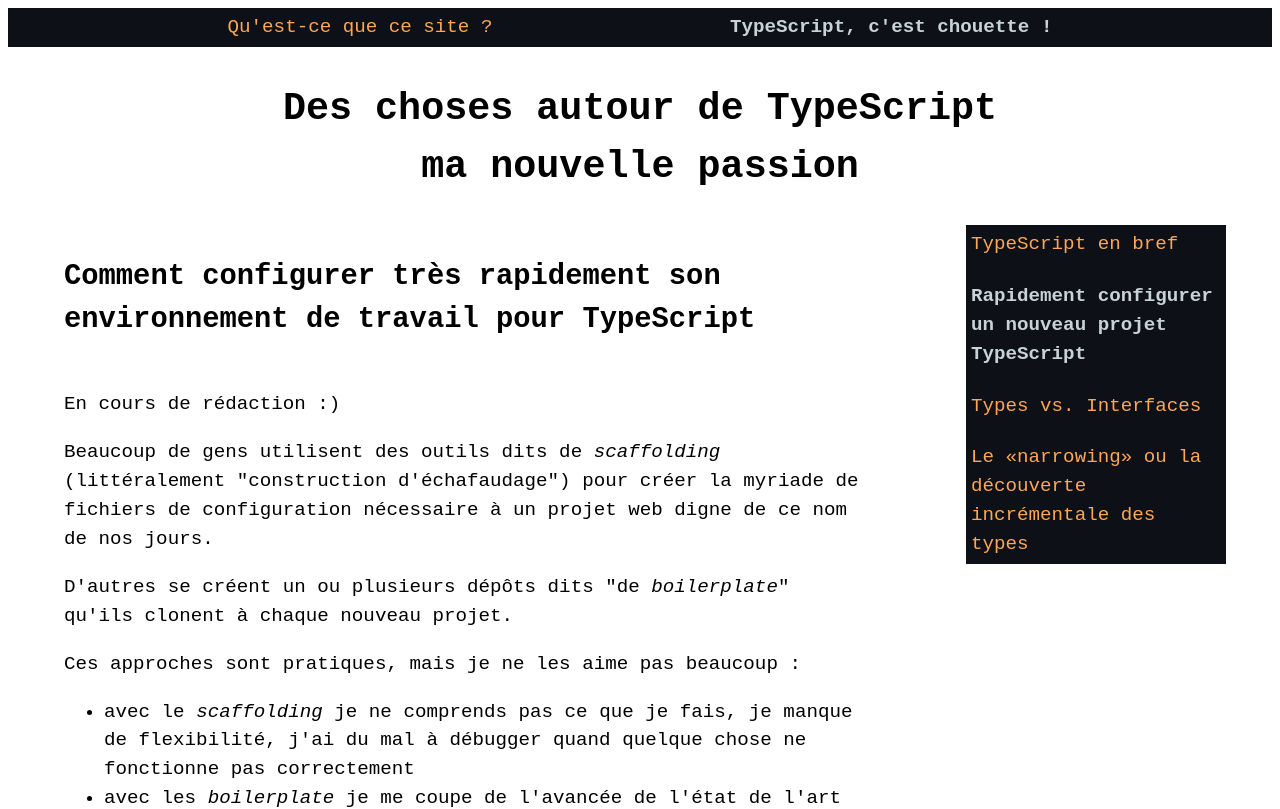
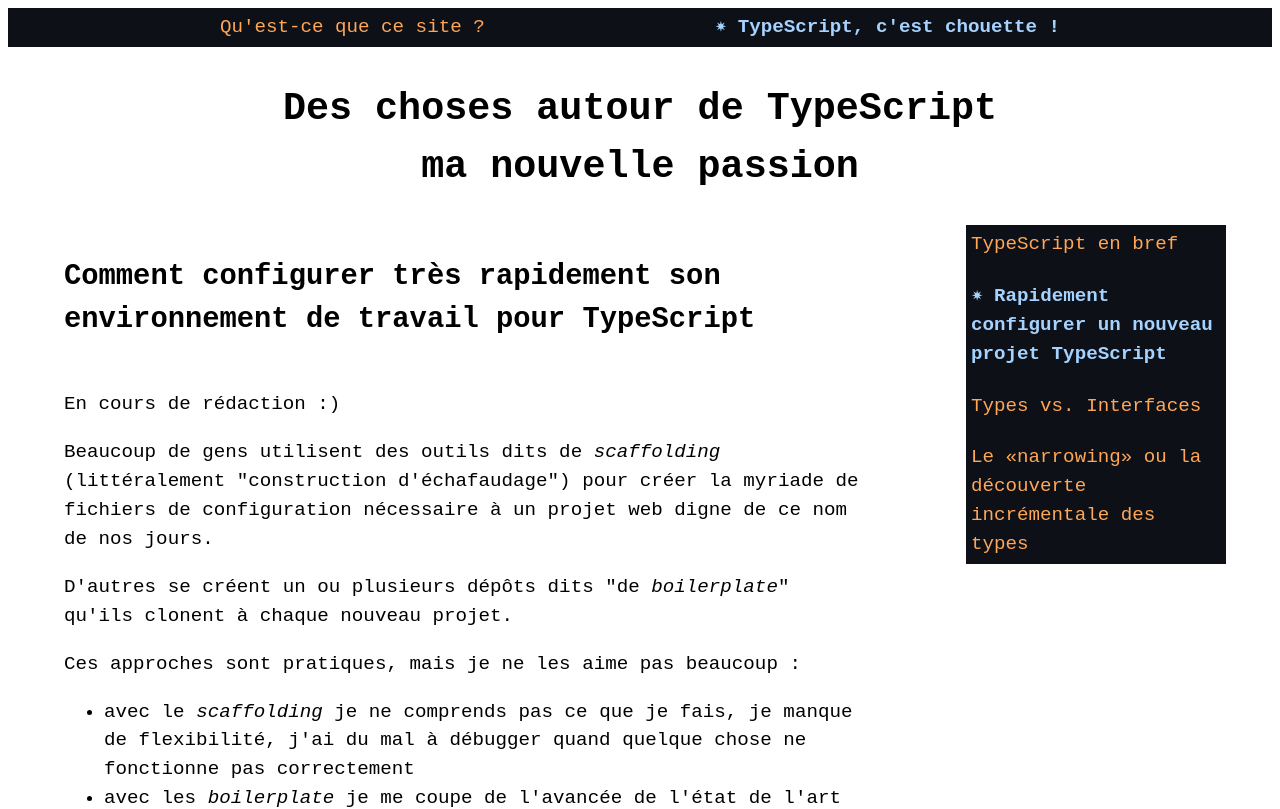
Before and after one commit to djfm/djfm.github.io, a React app: page /typescript/vite-mettre-en-place-environnement-typescript in a window 1280 px wide. Shown: the top 809 px of the page. Built offline with nearby package versions, Linux system fonts and the light colour scheme; the HTML template or start-up script is replaced by a standard one.

Commit message:
a bit of content, and styling

```diff
--- a/src/client/Components/About.tsx
+++ b/src/client/Components/About.tsx
@@ -63,7 +63,7 @@
           sur le côté fonctionnel et rencontrer les utilisateurs pour bien comprendre
           le problème qu&apos;on cherche à résoudre.
         </p>
-        <aside>
+        <section>
           Pour ce site, <strong>le cahier des charges que je me suis fixé</strong> est:
           <ul>
             <li>
@@ -82,7 +82,7 @@
             <li>que ça puisse éventuellement intéresser quelques lecteurs</li>
             <li><small>que ça me ramène des leads en masse</small></li>
           </ul>
-        </aside>
+        </section>
         <p>
           Le <strong>code du site est <a rel="noreferrer" target="blank" href="https://github.com/djfm/djfm.github.io">sur GitHub</a></strong>,
           je parlerai à l&apos;occasion de comment il est fait
--- a/src/client/Components/App.tsx
+++ b/src/client/Components/App.tsx
@@ -5,25 +5,16 @@
   Switch,
 } from 'react-router-dom';
 
-import styled from 'styled-components';
-
 import MainNavSmallScreen from './MainNavSmallScreen';
 import MainNavLargeScreen from './MainNavLargeScreen';
 import Footer from './Footer';
 
 import {
+  AppRoot,
   WithHorizontalPadding,
 } from './common/Styled';
 
 import routes from './common/mainMenuRoutes';
-
-const AppRoot = styled.div`
-  font-family: monospace;
-  font-size: 1.2rem;
-  line-height: 1.5;
-  word-break: normal;
-  overflow-wrap: break-word;
-`;
 
 const App: React.FC = () => (
   <div>
--- a/src/client/Components/MainNavLargeScreen.tsx
+++ b/src/client/Components/MainNavLargeScreen.tsx
@@ -1,12 +1,14 @@
 import React from 'react';
 
 import styled from 'styled-components';
+
+import { NavLink } from 'react-router-dom';
 
 import {
   darkColor,
   bp3min,
   HorizUnordListNoBullets,
-  StyledNavLink,
+  Nav,
 } from './common/Styled';
 
 import routes from './common/mainMenuRoutes';
@@ -27,17 +29,19 @@
 `;
 
 const MainNavLargeScreen: React.FC = () => (
+  <Nav>
     <HUL>
       {routes.map(
         ({ to, title, exact }) => (
           <li key={to}>
-          <StyledNavLink exact={exact} to={to} activeClassName="active">
+            <NavLink exact={exact} to={to} activeClassName="active">
               {title}
-          </StyledNavLink>
+            </NavLink>
           </li>
         ),
       )}
     </HUL>
+  </Nav>
 );
 
 export default MainNavLargeScreen;
--- a/src/client/Components/MainNavSmallScreen.tsx
+++ b/src/client/Components/MainNavSmallScreen.tsx
@@ -5,6 +5,7 @@
 
 import {
   useHistory,
+  NavLink,
 } from 'react-router-dom';
 
 import styled from 'styled-components';
@@ -12,7 +13,7 @@
 import {
   bp2Max,
   darkColor,
-  StyledNavLink,
+  Nav,
   VertUnordListNoBullets,
 } from './common/Styled';
 
@@ -101,24 +102,24 @@
         width="48px"
         onClick={closeMenu}
       />
-      <nav>
+      <Nav>
         <VertUnordListNoBullets>
           {routes.map(
             ({ to, title, exact }) => (
               <li key={to}>
-                <StyledNavLink
+                <NavLink
                   exact={exact}
                   to={to}
                   activeClassName="active"
                   onClick={closeMenu}
                 >
                   {title}
-                </StyledNavLink>
+                </NavLink>
               </li>
             ),
           )}
         </VertUnordListNoBullets>
-      </nav>
+      </Nav>
     </div>
   );
 
--- a/src/client/Components/TypeScript/0-Introduction.tsx
+++ b/src/client/Components/TypeScript/0-Introduction.tsx
@@ -9,6 +9,7 @@
 
 import {
   Article,
+  Aside,
   H1,
   NoWrap,
   UL,
@@ -190,11 +191,11 @@
           pour être ensuite exécuté dans l&apos;environnement cible
           comme n&apos;importe quel code JavaScript.
         </p>
-        <aside>
+        <Aside>
           Il serait peut-être plus correct de parler de transpilation, mais je n&apos;ai
           pas envie d&apos;entrer dans ce genre de débats. On pourraît aussi dire
           qu&apos;un assembleur transpile des instructions en code binaire...
-        </aside>
+        </Aside>
         <p>
           On peut compiler son code vers du JavaScript avec <strong><i>tsc</i></strong> disponible
           dans le paquet npm <i>typescript</i> ou,&nbsp;
--- a/src/client/Components/TypeScript/1-FastSetup.tsx
+++ b/src/client/Components/TypeScript/1-FastSetup.tsx
@@ -2,6 +2,7 @@
 
 import {
   Article,
+  Aside,
   H1,
   NoWrap,
 } from '../common/Styled';
@@ -145,8 +146,8 @@
           `}
         </CodeSample>
         <p>
-          Maintenant qu&apos;on a un <i>package</i> défini, on peut mettre à jour
-          <i>yarn</i>&apos;:
+          Maintenant qu&apos;on a un <i>package</i> défini, on peut mettre à jour&nbsp;
+          <i>yarn</i>&nbsp;:
         </p>
         <CodeSample title="Mise à jour de yarn vers la v2" language="bash">
           {`
@@ -159,10 +160,10 @@
           Le <code>echo &quot;nodeLinker: node-modules&quot; &gt;&gt; .yarnrc.yml</code> est
           important,
           cela dit à <i>yarn</i> d&apos;utiliser un traditionnel dossier <i>node_modules</i> au
-          lieu de sa nouvelle architecture dénommée <i>Plug&apos;n&pos;Play</i>
+          lieu de sa nouvelle architecture dénommée <i>Plug&apos;n&apos;Play</i>
         </p>
         <p>
-          <i>Plug&apos;n&pos;Play</i> c&apos;est très bien sur le papier, mais ça fonctionne
+          <i>Plug&apos;n&apos;Play</i> c&apos;est très bien sur le papier, mais ça fonctionne
           encore un peu mal avec un certain nombre d&apos;outils, donc pour le moment je ne
           l&apos;utilise pas.
         </p>
@@ -190,6 +191,7 @@
         <p>
           On répond aux questions&nbsp;:
           <br />
+          <br />
           <dt>How would you like to use ESLint?</dt>
           <dd>To check syntax, find problems, and enforce code style</dd>
           <dt>What type of modules does your project use?</dt>
@@ -207,6 +209,25 @@
           <dt>What format do you want your config file to be in?</dt>
           <dd>JSON</dd>
         </p>
+        <Aside>
+          <p>
+            De façon générale, quand j&apos;ai le choix
+            du <strong>type de fichier</strong> pour un fichier
+            de <strong>configuration</strong>, <strong>je choisis <i>JSON</i></strong>&nbsp;:
+            <br />
+            Ça évite des problèmes de chargement. Par exemple si on veut utiliser
+            les modules <i>ESM</i>, i.e. les modules natifs avec <i>import</i> et
+            <i>export</i>, on doit mettre <code>type: &quot;module&quot;</code> dans
+            son <i>package.json</i> du coup <i>eslint</i> va se plaindre si on ne fait
+            pas un <i>export default</i> de sa configuration, mais paradoxalement
+            lui-même ne gère pas les modules natifs et échouera à charger sa propre
+            configuration.
+            <br />
+            Même genre de galère avec les configs en <i>TypeScript</i> et en <i>JavaScript</i>.
+            <br />
+            Le <i>JSON</i> c&apos;est interopérable, ça évite bien des ennuis.
+          </p>
+        </Aside>
         <p>
           Là, ça va nous proposer d&apos;installer les dépendances qui vont bien, mais
           il va les installer avec <i>npm</i> et ce n&apos;est pas ce qu&apos;on veut,
--- a/src/client/Components/TypeScript/Index.tsx
+++ b/src/client/Components/TypeScript/Index.tsx
@@ -3,6 +3,7 @@
 } from 'react';
 
 import {
+  NavLink,
   Route,
   Switch,
   useRouteMatch,
@@ -11,8 +12,8 @@
 import {
   H1,
   Main,
+  Nav,
   NotTooWide,
-  StyledNavLink,
   TwoColumnsRightMenu,
   VertUnordListNoBullets,
 } from '../common/Styled';
@@ -82,7 +83,7 @@
       <H1>Des choses autour de TypeScript<br />ma nouvelle passion</H1>
       <TwoColumnsRightMenu>
         <NotTooWide>
-          <nav>
+          <Nav>
             <VertUnordListNoBullets>
               {routes.map(({
                 to,
@@ -90,17 +91,17 @@
                 exact,
               }) => (
                 <li key={to}>
-                  <StyledNavLink
+                  <NavLink
                     exact={exact}
                     to={buildURL(url, to)}
                     activeClassName="active"
                   >
                     {title}
-                  </StyledNavLink>
+                  </NavLink>
                 </li>
               ))}
             </VertUnordListNoBullets>
-          </nav>
+          </Nav>
         </NotTooWide>
         <Switch>
           {sortRoutesForSwitch(routes).map(({
--- a/src/client/Components/common/Styled.ts
+++ b/src/client/Components/common/Styled.ts
@@ -1,10 +1,10 @@
-import { NavLink } from 'react-router-dom';
-
 import styled from 'styled-components';
 
 export const brightColor = '#ffa657';
-export const brightColor2 = '#c9d1d9';
+export const brightColor2 = '#0080ff';
+export const brightColor3 = '#a5d2ff';
 export const darkColor = '#0d1117';
+export const intermediateColor = '#795548';
 
 /**
  * breakpoints
@@ -21,6 +21,58 @@
 
 // end breakpoints
 
+export const AppRoot = styled.div`
+  font-family: monospace;
+  font-size: 1.2rem;
+  line-height: 1.5;
+  word-break: normal;
+  overflow-wrap: break-word;
+
+  a  {
+    text-decoration: none;
+    color: ${brightColor2};
+
+    &:visited {
+      color: ${brightColor2};
+    }
+  }
+`;
+
+export const Aside = styled.aside`
+  font-size: 0.7em;
+  margin: 15px 0 15px 30px;
+  padding: 5px 15px 5px 15px;
+  2px 2px 3px 1px ${intermediateColor};
+
+  > *:first-child {
+    margin-top: 0;
+  }
+
+  > *:last-child {
+    margin-bottom: 0;
+  }
+`;
+
+export const Nav = styled.nav`
+  a {
+    text-decoration: none;
+    color: ${brightColor};
+
+    &:visited {
+      color: ${brightColor};
+    }
+
+    &.active {
+      font-weight: bold;
+      color: ${brightColor3};
+
+      &::before {
+        content: "✴ ";
+      }
+    }
+  }
+`;
+
 export const NotTooWide = styled.div`
   @media(min-width: ${bp2Min}) {
     max-width: 800px;
@@ -30,20 +82,6 @@
   @media(max-width: ${bp1Max}) {
     max-width: calc(100vw - 20px);
     margin: 0 auto;
-  }
-`;
-
-export const StyledNavLink = styled(NavLink)`
-  text-decoration: none;
-  color: ${brightColor};
-
-  &:visited {
-    color: ${brightColor};
-  }
-
-  &.active {
-    font-weight: bold;
-    color: ${brightColor2}
   }
 `;
 
```
Also changed, not shown: 8 other files (tests, documents, lock files or other folders). Lines whose indentation alone changed are shown as unchanged.
